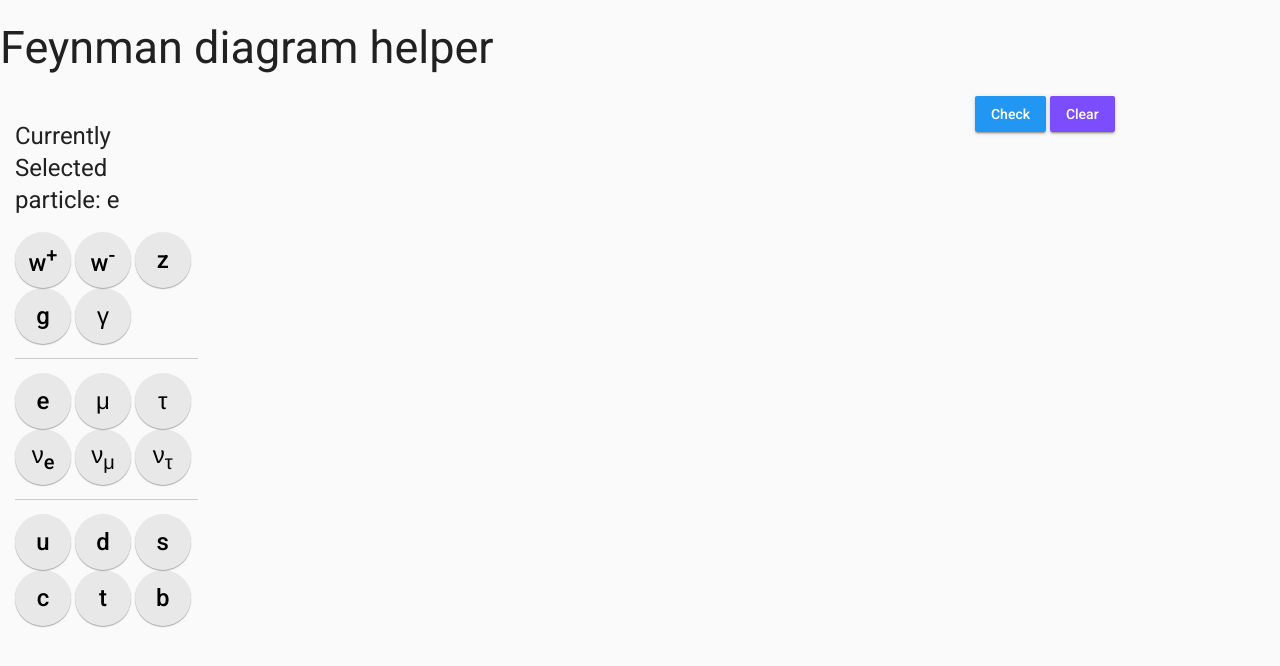
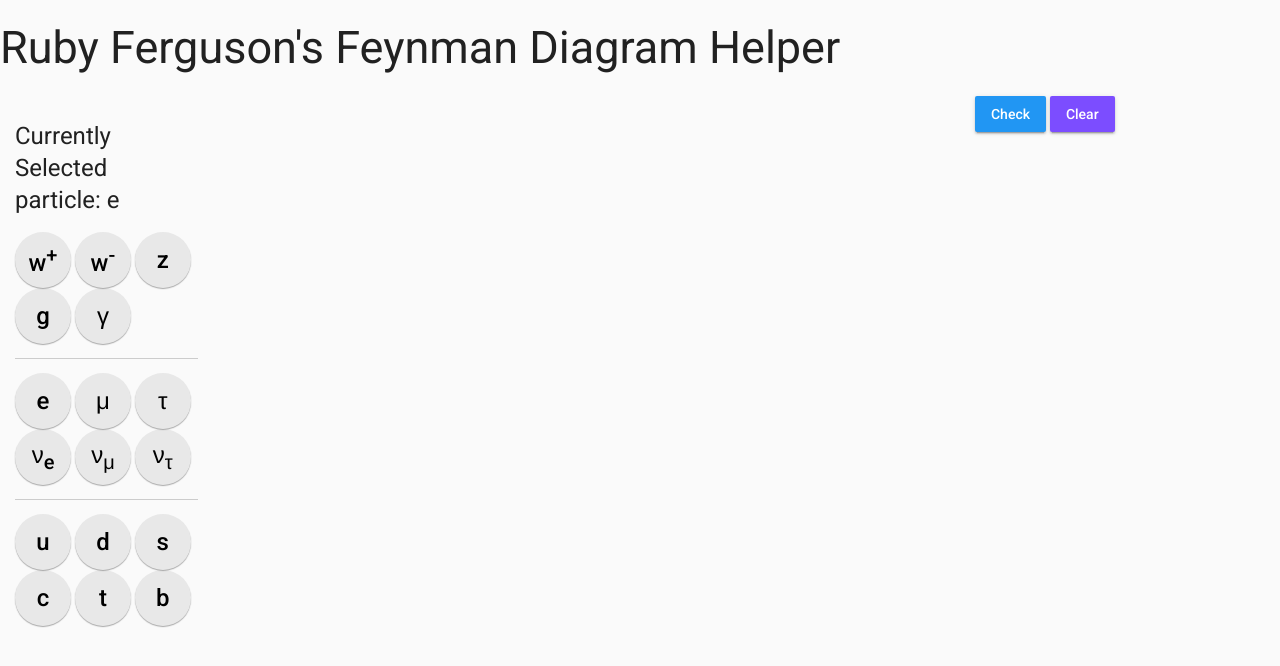
Before and after one commit to RoboPython/RoboPython.github.io, a plain HTML site: page index.html in a window 1280 px wide. Drawn offline with nearby package versions, Linux system fonts and the light colour scheme; a script that the page names is missing.

Commit message:
added name

```diff
--- a/index.html
+++ b/index.html
@@ -15,10 +15,10 @@
     <link rel="stylesheet" href="css/overrides.css">
 
 
-    <title>Feynman Diagramer</title>
+    <title> Feynman Diagram Maker</title>
 </head>
 <body id="body" style="background-color: #FAFAFA">
-<h2>Feynman diagram helper</h2>
+<h2>Ruby Ferguson's Feynman Diagram Helper</h2>
 <div class="container-fluid" style="margin: 0;">
     <div class="row">
         <div id="stage-parent" class="col-7 order-2">
```
